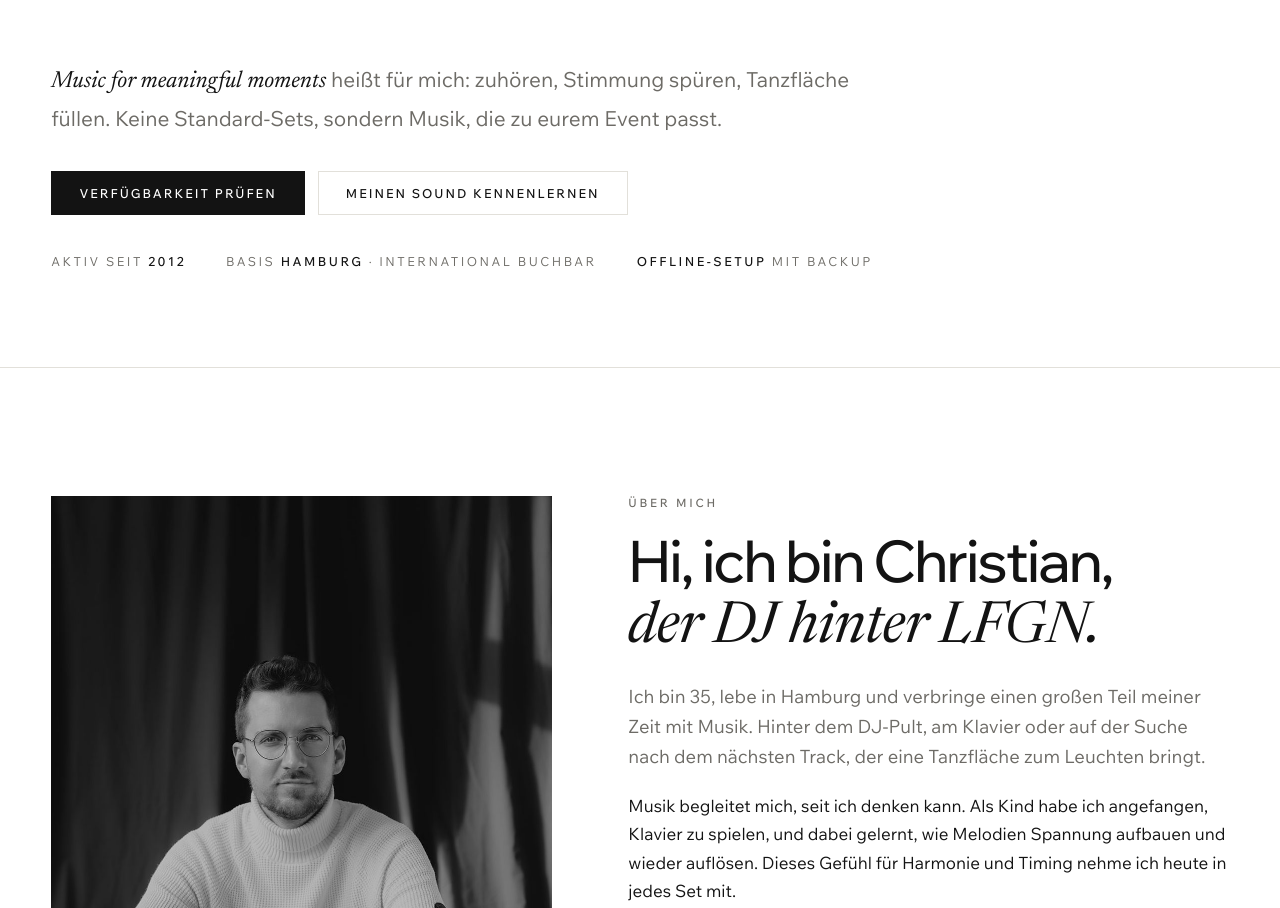
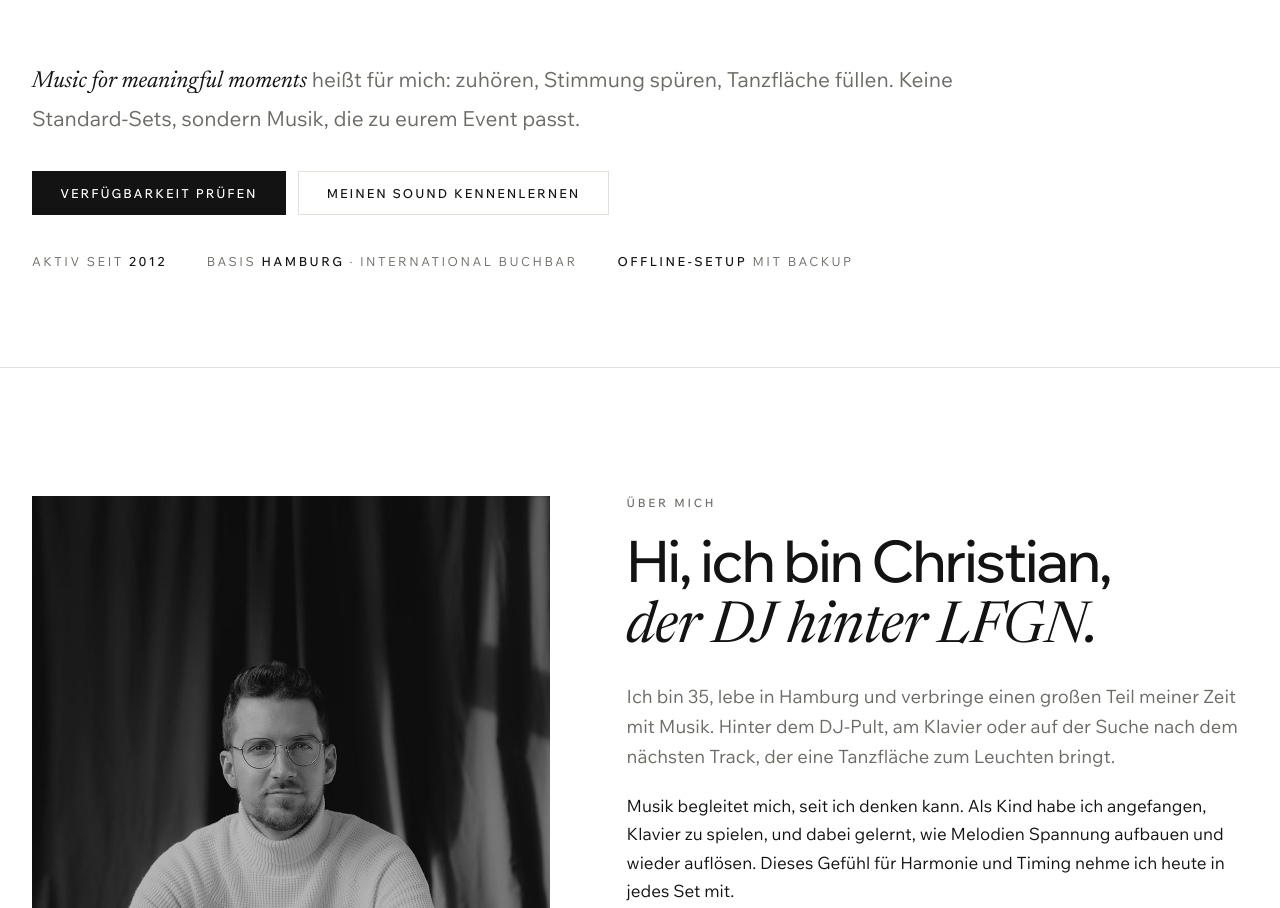
Before and after one commit to chiarabellinikitchen/lfgn-website, a plain HTML site: page index.html in a window 1280 px wide. Shown: the part 805-1713 px from the top of the page. Drawn offline with Linux system fonts and the light colour scheme.

Commit message:
Layout noch breiter: 110rem, schmalere Seitenränder, Fließtext 72ch
Co-Authored-By: Claude Opus 5.5 <noreply@anthropic.com>
Claude-Session: https://claude.ai/code/session_01HrtDBoAxRBNExZwHgE3UAs

```diff
--- a/index.html
+++ b/index.html
@@ -35,14 +35,14 @@ html { scroll-behavior: smooth; }
 body { background: var(--bg); color: var(--fg); font: 400 1.0625rem/1.65 var(--sans); margin: 0; }
 a { color: inherit; }
 :focus-visible { outline: 1px solid var(--fg); outline-offset: 4px; }
-.wrap { max-width: 92rem; margin: 0 auto; padding-left: max(clamp(16px, 4vw, 64px), env(safe-area-inset-left, 0px)); padding-right: max(clamp(16px, 4vw, 64px), env(safe-area-inset-right, 0px)); }
+.wrap { max-width: 110rem; margin: 0 auto; padding-left: max(clamp(16px, 2.5vw, 40px), env(safe-area-inset-left, 0px)); padding-right: max(clamp(16px, 2.5vw, 40px), env(safe-area-inset-right, 0px)); }
 section { padding-block: clamp(4.5rem, 10vw, 8rem); border-top: 1px solid var(--line); }
 h1, h2, h3 { font-family: var(--display); font-weight: 500; line-height: 1.05; text-wrap: balance; margin: 0; letter-spacing: -.03em; }
 h2 em, h3 em { font-family: var(--serif); font-weight: 400; letter-spacing: -.01em; }
 h1 em, h2 em { font-style: italic; }
 h2 { font-size: clamp(2.3rem, 5vw, 3.6rem); }
 h3 { font-size: 1.7rem; }
-p { margin: 0; max-width: 62ch; }
+p { margin: 0; max-width: 72ch; }
 .eyebrow { font: 500 .72rem/1.2 var(--sans); letter-spacing: .24em; text-transform: uppercase; color: var(--muted); }
 .lead { color: var(--muted); font-size: 1.15rem; font-weight: 400; }
 .sec-head { display: grid; gap: 1.1rem; margin-bottom: 3.5rem; }
```
